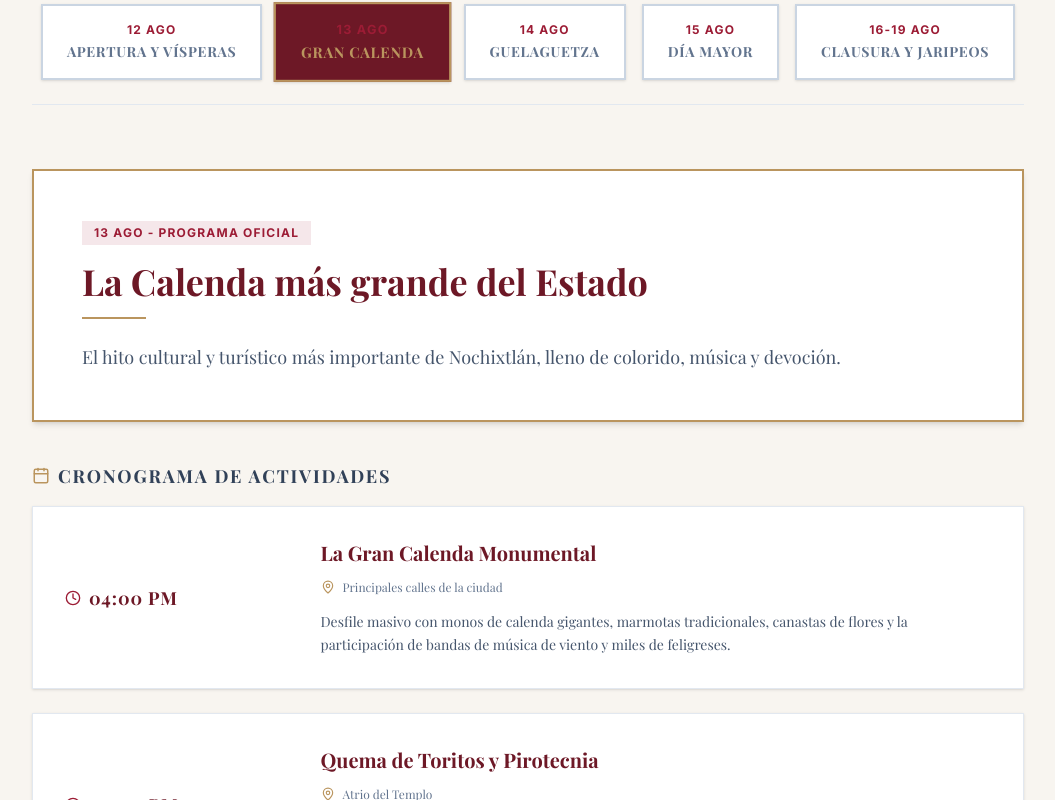
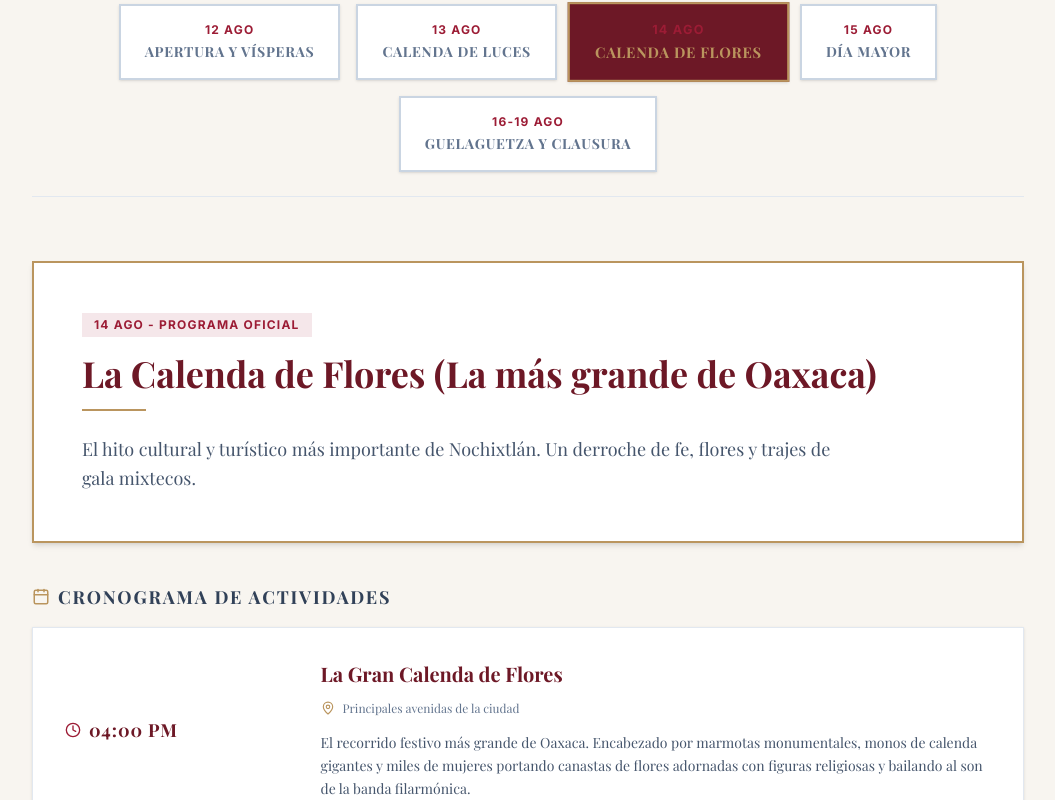
Before and after one commit to MarcosGHernandezCruz/turismo_nochixtlan, a Next.js app: page /festividad in a window 1280 px wide. Shown: the part 600-1400 px from the top of the page, without its empty margins (112-1167 px from the left). Built offline with nearby package versions, Linux system fonts and the light colour scheme; a web font is replaced by a local one.

Commit message:
feat: ajuste de fechas del cronograma de festividades (calenda de flores el 14)

```diff
--- a/src/app/festividad/page.tsx
+++ b/src/app/festividad/page.tsx
@@ -10,55 +10,49 @@ const diasFestividad = [
     date: "12 Ago",
     label: "Apertura y Vísperas",
     title: "Inicio de la Fiesta Patronal",
-    description: "La comunidad se reúne para dar inicio formal a las festividades de la Virgen de la Asunción.",
+    description: "La comunidad se reúne para dar inicio formal a las festividades de la Virgen de la Asunción con devoción y fervor.",
     events: [
       {
         time: "10:00 AM",
         title: "Feria Gastronómica y Artesanal",
         location: "Explanada Municipal",
-        desc: "Inauguración de la feria con platillos típicos como mole mixteco, barbacoa de borrego, masita, tortillas de trigo y artesanías tradicionales de la región."
+        desc: "Inauguración oficial de la exposición de mole mixteco, barbacoa de borrego, tortillas de trigo, casquitos y textiles tradicionales de la Mixteca Alta."
       },
       {
         time: "06:00 PM",
         title: "Solemne Bajada de la Virgen",
         location: "Templo de Santo Domingo de Guzmán",
-        desc: "Ceremonia religiosa tradicional y solemne descenso de la sagrada imagen de la Virgen de la Asunción de su nicho principal."
+        desc: "Tradicional bajada de la sagrada imagen de la Virgen de la Asunción de su nicho principal para la veneración de los feligreses."
       }
     ]
   },
   {
-    key: "calenda",
+    key: "luces",
     date: "13 Ago",
-    label: "Gran Calenda",
-    title: "La Calenda más grande del Estado",
-    description: "El hito cultural y turístico más importante de Nochixtlán, lleno de colorido, música y devoción.",
+    label: "Calenda de Luces",
+    title: "Solemne Calenda de Luces",
+    description: "Recorrido nocturno que ilumina el alma y las calles de Nochixtlán con devoción mariana.",
     events: [
       {
-        time: "04:00 PM",
-        title: "La Gran Calenda Monumental",
+        time: "08:00 PM",
+        title: "La Espectacular Calenda de Luces",
         location: "Principales calles de la ciudad",
-        desc: "Desfile masivo con monos de calenda gigantes, marmotas tradicionales, canastas de flores y la participación de bandas de música de viento y miles de feligreses."
-      },
-      {
-        time: "09:00 PM",
-        title: "Quema de Toritos y Pirotecnia",
-        location: "Atrio del Templo",
-        desc: "Muestra de fuegos pirotécnicos tradicionales acompañados de sones locales interpretados por la banda de música filarmónica."
+        desc: "Desfile nocturno decorado con cientos de faroles tradicionales de celofán iluminados, estructuras flotantes de luz, pirotecnia fría y el sonar de las bandas de viento locales."
       }
     ]
   },
   {
-    key: "guelaguetza",
+    key: "flores",
     date: "14 Ago",
-    label: "Guelaguetza",
-    title: "Guelaguetza Nochixtleca",
-    description: "Intercambio cultural y dancístico de las regiones de Oaxaca compartiendo su herencia.",
+    label: "Calenda de Flores",
+    title: "La Calenda de Flores (La más grande de Oaxaca)",
+    description: "El hito cultural y turístico más importante de Nochixtlán. Un derroche de fe, flores y trajes de gala mixtecos.",
     events: [
       {
-        time: "05:00 PM",
-        title: "Magna Guelaguetza",
-        location: "Plaza de la Constitución (Explanada)",
-        desc: "Presentación especial de las delegaciones oficiales invitadas, interpretando bailes tradicionales como Flor de Piña, Jarabe Mixteco y Danza de la Pluma."
+        time: "04:00 PM",
+        title: "La Gran Calenda de Flores",
+        location: "Principales avenidas de la ciudad",
+        desc: "El recorrido festivo más grande de Oaxaca. Encabezado por marmotas monumentales, monos de calenda gigantes y miles de mujeres portando canastas de flores adornadas con figuras religiosas y bailando al son de la banda filarmónica."
       }
     ]
   },
@@ -67,54 +61,60 @@ const diasFestividad = [
     date: "15 Ago",
     label: "Día Mayor",
     title: "Día de la Virgen de la Asunción",
-    description: "La culminación devocional y el festejo popular principal de nuestra fiesta patronal.",
+    description: "Festividad litúrgica principal y celebración del magno baile anual de feria.",
     events: [
       {
         time: "05:00 AM",
         title: "Mañanitas Solemnes",
         location: "Templo de Santo Domingo",
-        desc: "Las tradicionales mañanitas interpretadas por bandas locales y mariachi en honor a la Virgen de la Asunción."
+        desc: "Las tradicionales mañanitas cantadas a la patrona Virgen de la Asunción acompañadas por mariachi y bandas locales."
       },
       {
         time: "12:00 PM",
         title: "Misa de Función Concelebrada",
         location: "Templo de Santo Domingo",
-        desc: "Celebración eucarística principal presidida por el obispo y sacerdotes de la diócesis, con la asistencia de cofradías."
+        desc: "Celebración eucarística principal de la fiesta patronal concelebrada por obispos y sacerdotes invitados de toda la región."
       },
       {
         time: "09:00 PM",
         title: "Gran Baile de Gala de la Feria",
-        location: "Explanada de la Feria (Deportivo)",
-        desc: "Baile masivo popular con la presentación estelar de VAGÓN CHICANO interpretando todos sus éxitos románticos y norteños, alternando con bandas tradicionales."
+        location: "Explanada del Deportivo Municipal",
+        desc: "El evento de baile más esperado del año. Presentación estelar de VAGÓN CHICANO interpretando sus éxitos norteños e inolvidables baladas, alternando con grupos locales."
       }
     ]
   },
   {
-    key: "jaripeo",
+    key: "clausura",
     date: "16-19 Ago",
-    label: "Clausura y Jaripeos",
-    title: "Jaripeos y Deporte Tradicional",
-    description: "Cierre de la feria con actividades de destreza ecuestre, jaripeos rancheros y convivencia familiar.",
+    label: "Guelaguetza y Clausura",
+    title: "Guelaguetza, Jaripeos y Cierre de Fiesta",
+    description: "Últimos días de festividades con gran derroche cultural mixteco y diversión familiar.",
     events: [
       {
-        time: "03:00 PM",
-        title: "Monumental Jaripeo Ranchero",
-        location: "Lienzo Charro Municipal",
-        desc: "Montas de toros de ganaderías prestigiadas de la región Mixteca y espectáculos ecuestres tradicionales."
+        time: "16 Ago - 05:00 PM",
+        title: "Magna Guelaguetza Nochixtleca",
+        location: "Plaza de la Constitución",
+        desc: "Muestra de danzas oaxaqueñas tradicionales y el tradicional regalo de la Guelaguetza por parte de las delegaciones culturales mixtecas y estatales."
       },
       {
-        time: "10:00 PM",
-        title: "Quema de Castillo y Clausura",
-        location: "Plaza Central",
-        desc: "Impresionante espectáculo de castillo de luces pirotécnicas para clausurar las fiestas de agosto de la Puerta de la Mixteca."
+        time: "17 Ago - 03:00 PM",
+        title: "Jaripeo Ranchero Tradicional",
+        location: "Lienzo Charro Municipal",
+        desc: "Destreza charra, montas de toros de ganaderías mixtecas destacadas y música de banda de viento en vivo."
+      },
+      {
+        time: "19 Ago - 10:00 PM",
+        title: "Quema de Castillo Monumental y Clausura",
+        location: "Plaza de la Constitución",
+        desc: "Impresionante espectáculo de luces y fuegos artificiales de castillo tradicional para despedir oficialmente la gran fiesta patronal."
       }
     ]
   }
 ];
 
 export default function FestividadPage() {
-  const [activeTab, setActiveTab] = useState("calenda");
-  const activeDia = diasFestividad.find(d => d.key === activeTab) || diasFestividad[1];
+  const [activeTab, setActiveTab] = useState("flores");
+  const activeDia = diasFestividad.find(d => d.key === activeTab) || diasFestividad[2];
 
   return (
     <div className="flex flex-col min-h-screen bg-[#F8F5F0]">
@@ -129,7 +129,7 @@ export default function FestividadPage() {
             Festividad de Agosto Nochixtlán
           </h1>
           <p className="text-lg md:text-xl text-slate-700 max-w-3xl mx-auto font-serif leading-relaxed">
-            Acompáñanos a vivir la máxima fiesta en honor a la Virgen de la Asunción. Disfruta de la calenda más grande de Oaxaca, bailes populares, jaripeos y nuestra gastronomía mixteca única.
+            Acompáñanos a vivir la máxima fiesta en honor a la Virgen de la Asunción. Disfruta de la calenda más grande de Oaxaca, la solemne calenda de luces, bailes populares y la Guelaguetza.
           </p>
         </div>
         <div className="absolute inset-0 flex items-center justify-center opacity-[0.02] pointer-events-none text-primary">
@@ -239,7 +239,7 @@ export default function FestividadPage() {
           </p>
           <div className="pt-2">
             <a href="https://wa.me/529511130366?text=Hola!%20Tengo%20informacion%20o%20dudas%20sobre%20el%20programa%20de%20la%20Festividad%20de%20Agosto." target="_blank" rel="noopener noreferrer">
-              <button className="bg-primary hover:bg-accent text-white px-8 py-4 font-serif font-bold uppercase tracking-wider text-xs border-2 border-gold shadow-md transition-all">
+              <button className="bg-primary hover:bg-accent text-white px-8 py-4 font-serif font-bold uppercase tracking-wider text-xs border-2 border-gold shadow-md transition-all cursor-pointer">
                 Enviar Información por WhatsApp
               </button>
             </a>
```
